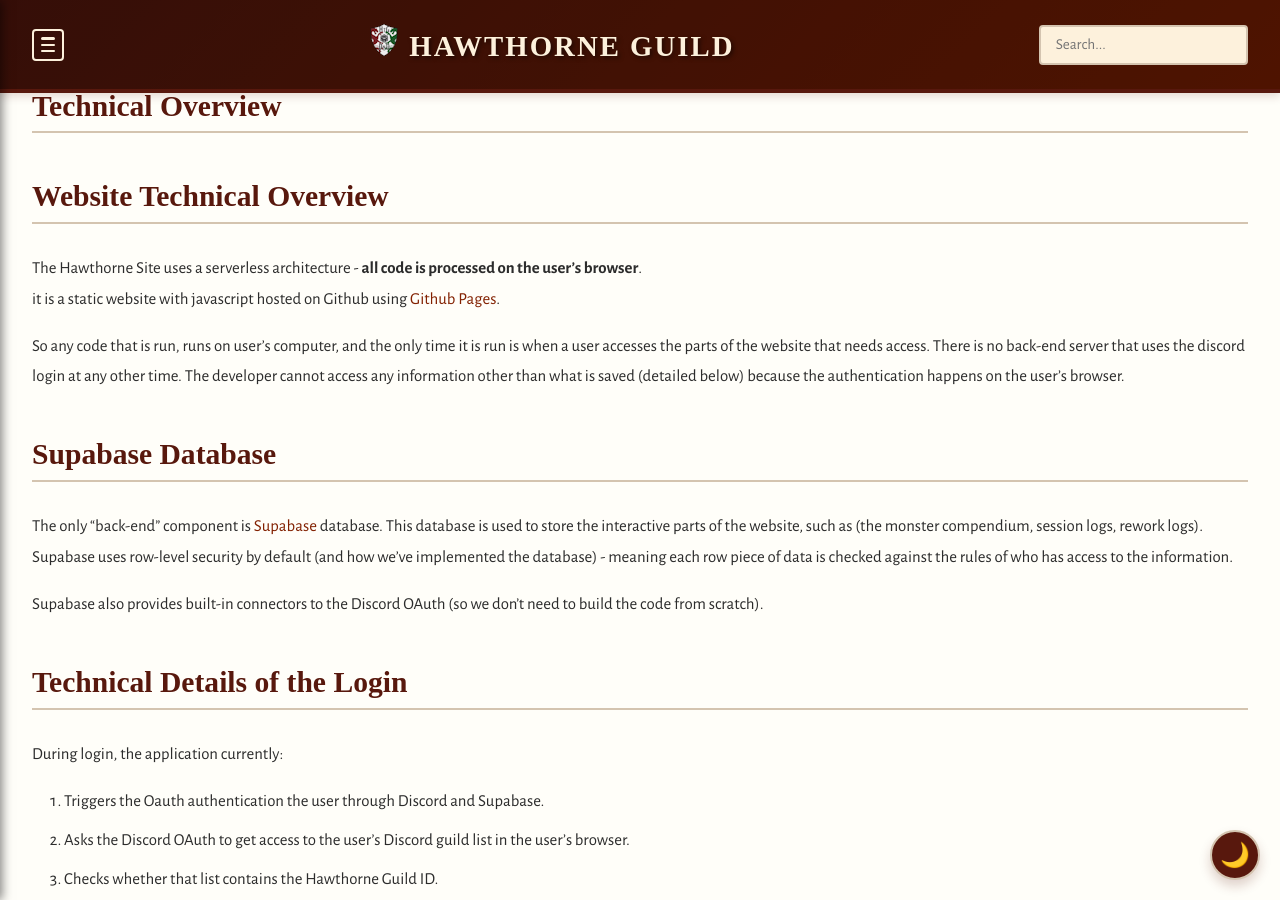
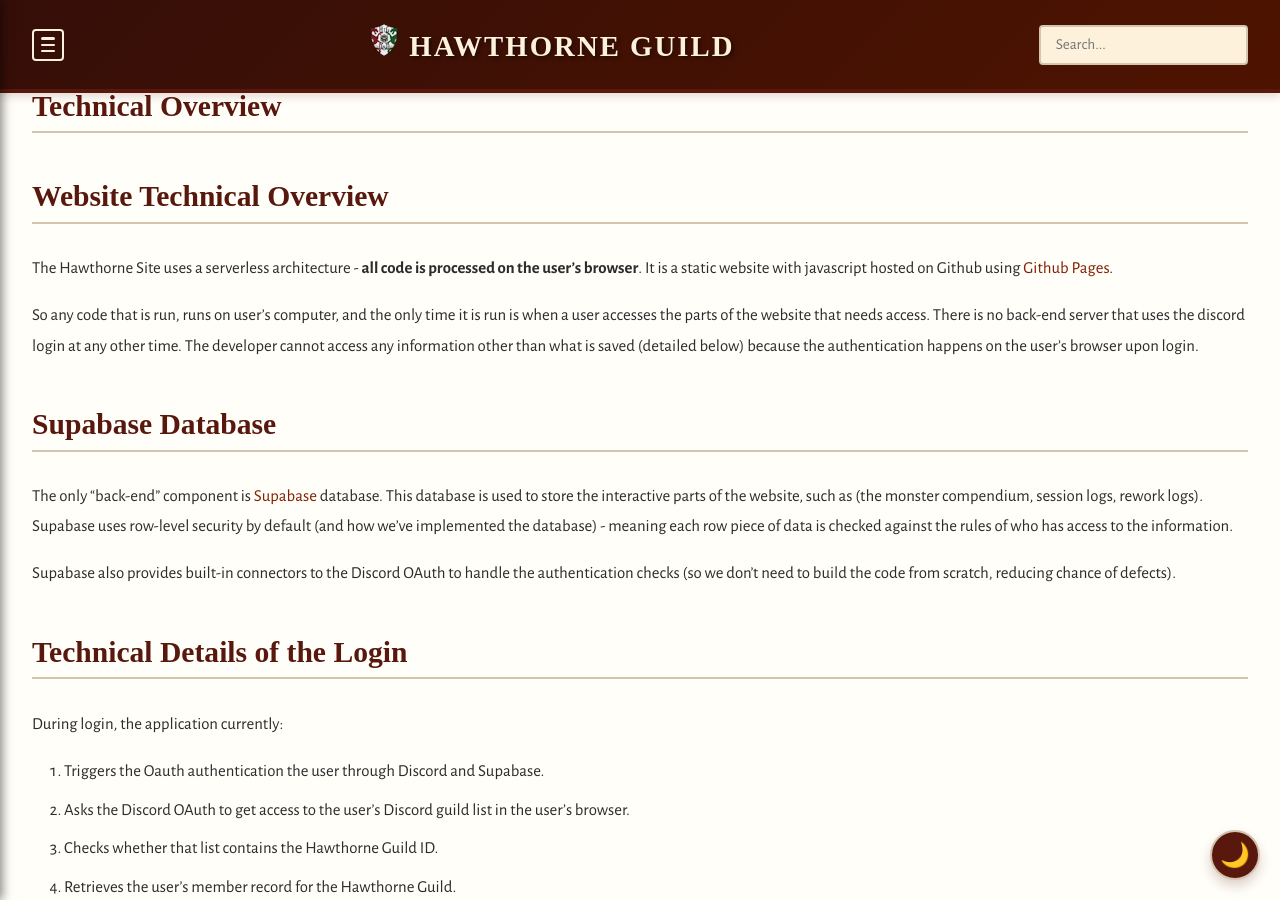
Before and after one commit to coconutswallow/Guides, a Jekyll site: the page built from _resources/discord-login.md, in a window 1280 px wide and 900 px high, scrolled down 1490 px. Built offline with Jekyll 4.4.1, drawn with Linux system fonts in a browser that asks for light colours; some web fonts are replaced; a script that is not in the unit is left out; some of the changed text lies outside the part shown.

Commit message:
Update discord-login.md

````diff
--- a/_resources/discord-login.md
+++ b/_resources/discord-login.md
@@ -42,16 +42,15 @@
 ## Technical Overview
 
 ## Website Technical Overview
-The Hawthorne Site uses a serverless architecture - __all code is processed on the user's browser__.
- it is a static website with javascript hosted on Github using [Github Pages](https://docs.github.com/en/pages).
+The Hawthorne Site uses a serverless architecture - __all code is processed on the user's browser__.  It is a static website with javascript hosted on Github using [Github Pages](https://docs.github.com/en/pages).
 
- So any code that is run, runs on user's computer, and the only time it is run is when a user accesses the parts of the website that needs access.  There is no back-end server that uses the discord login at any other time.  The developer cannot access any information other than what is saved (detailed below) because the authentication happens on the user's browser.
+ So any code that is run, runs on user's computer, and the only time it is run is when a user accesses the parts of the website that needs access.  There is no back-end server that uses the discord login at any other time.  The developer cannot access any information other than what is saved (detailed below) because the authentication happens on the user's browser upon login.
 
 ## Supabase Database
 
 The only "back-end" component is [Supabase](https://supabase.com/) database.  This database is used to store the interactive parts of the website, such as (the monster compendium, session logs, rework logs).  Supabase uses row-level security by default (and how we've implemented the database) - meaning each row piece of data is checked against the rules of who has access to the information.
 
-Supabase also provides built-in connectors to the Discord OAuth (so we don't need to build the code from scratch).
+Supabase also provides built-in connectors to the Discord OAuth to handle the authentication checks (so we don't need to build the code from scratch, reducing chance of defects).
 
 ## Technical Details of the Login
 
@@ -63,7 +62,8 @@
 4. Retrieves the user's member record for the Hawthorne Guild.
 5. If Yes, saves Hawthorne nickname and role IDs for account linking and authorization.
 
-All of this is done inside the user's browser.
+
+**All of this is done inside the user's browser.**
 
 ### OAuth permissions
 
@@ -110,7 +110,8 @@
     guilds.some(guild => guild.id === REQUIRED_GUILD_ID);
 ```
 
-What this means is that the user's guild list is never accessed by the code.  It asks the Discord Oauth to give access, and then it checks if the user belongs to <code>REQUIRED_GUILD_ID</code> (Hawthorne's Guild ID).
+
+Translated into non-technical terms, there is no code that accesses the user's guild list.  It asks the Discord Oauth to get access to the guild list (which is loaded in the user's browser), and then asks the if the user belongs to <code>REQUIRED_GUILD_ID</code> (Hawthorne's Guild ID).
 
 This logic is all done on the user's browser in real-time.
 
@@ -143,7 +144,7 @@
 });
 ```
 
-The application does not use this endpoint to retrieve another guild, another member, or a complete guild member list.
+The application does not use this endpoint to retrieve another guild, or any personal information about the user.
 
 ## Data intentionally saved
 
@@ -184,7 +185,7 @@
 - Allows saving and loading of DM Tool sessions without needing to create a new user ID, login, etc.
 - Allows loading of the display name in the session logs
 
-From a technical standpoint, this implementation was chosen because 1) it allowed the developer to use Supabase' built-in Discord OAuth connector - which is safer than coding from scratch and 2) to accomodate the serverless architecture which means we can't run code in a back-end server (because it doesn't exist)
+From a technical standpoint, this implementation was chosen because 1) it allowed the developer to use Supabase' built-in Discord OAuth connector - which is safer than coding from scratch and 2) to accomodate the serverless architecture which means we can't run code in a back-end server (because it the server doesn't exist)
 
 ## What if I am still uncomfortable with the login?
 
````
